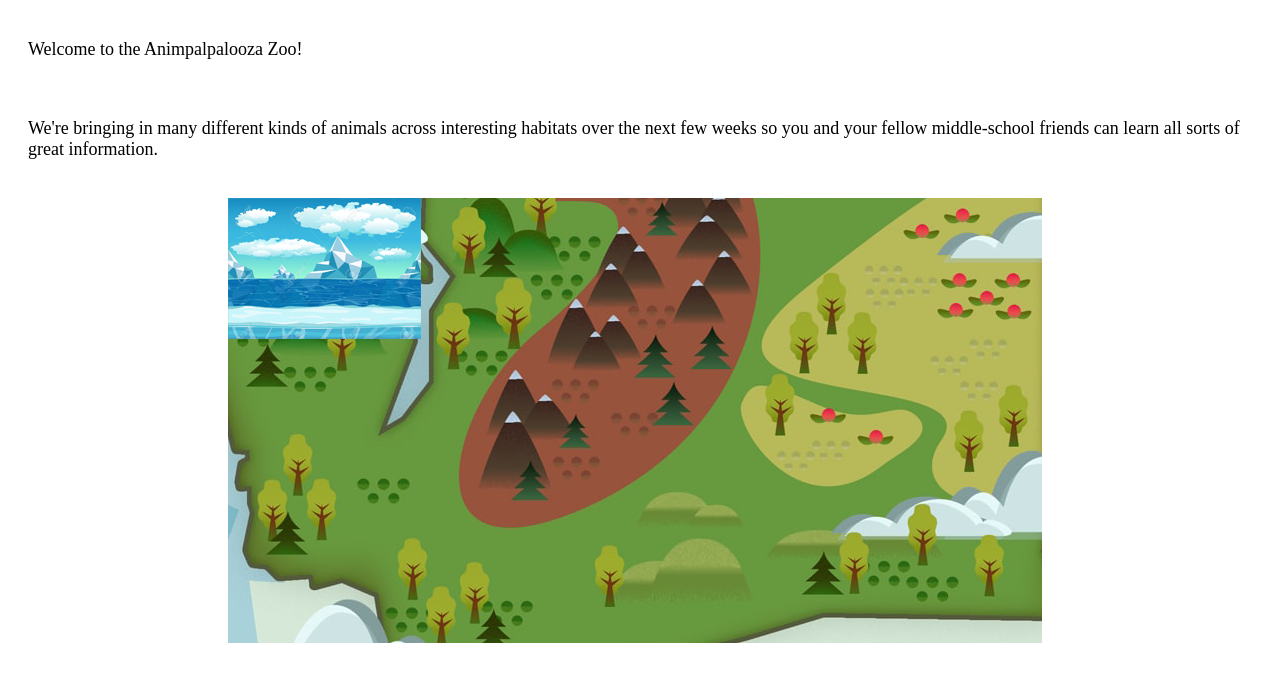
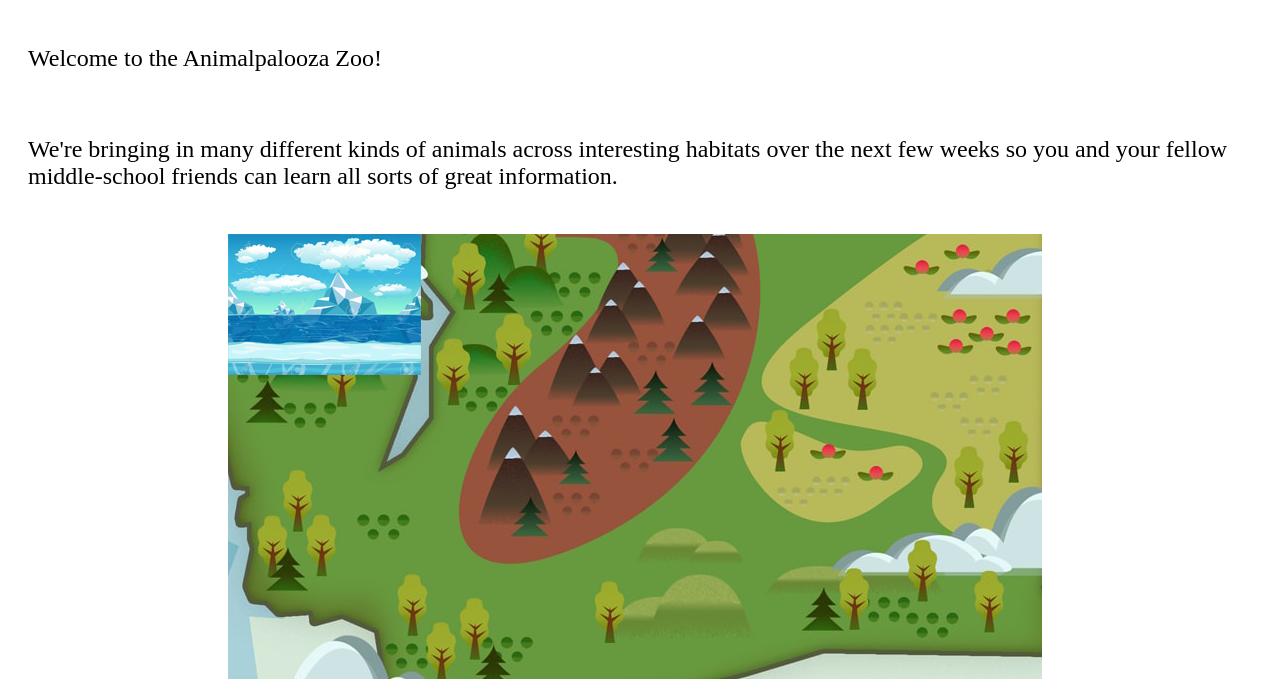
Before and after one commit to ndikan/penguin, a plain HTML site: page zoo.html in a window 1280 px wide. Shown: the part 105-800 px from the top of the page. Drawn offline with nearby package versions, Linux system fonts and the light colour scheme.

Commit message:
spelling fix

```diff
--- a/zoo.html
+++ b/zoo.html
@@ -21,9 +21,9 @@
 </head>
 <body>
     <div id="header"></div>
-    <section style="font-size: large;">
+    <section style="font-size: x-large;">
         <title>Zoo Pals</title>
-        <p style="padding: 20px">Welcome to the Animpalpalooza Zoo! </p>
+        <p style="padding: 20px">Welcome to the Animalpalooza Zoo! </p>
         <p style="padding: 20px">
             We're bringing in many different kinds of animals across interesting habitats over the next few weeks so you
             and your fellow middle-school friends can learn all sorts of great information.</p>
```
